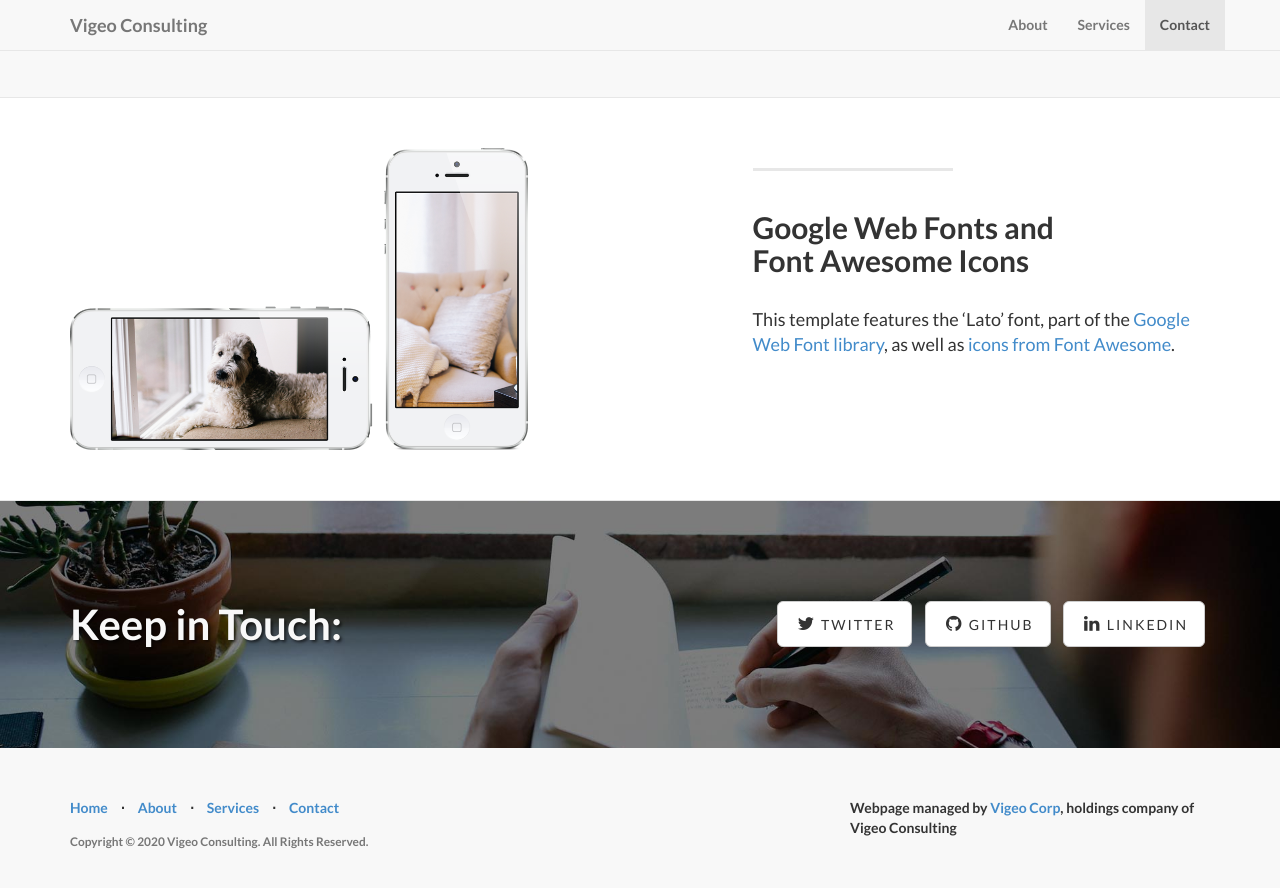
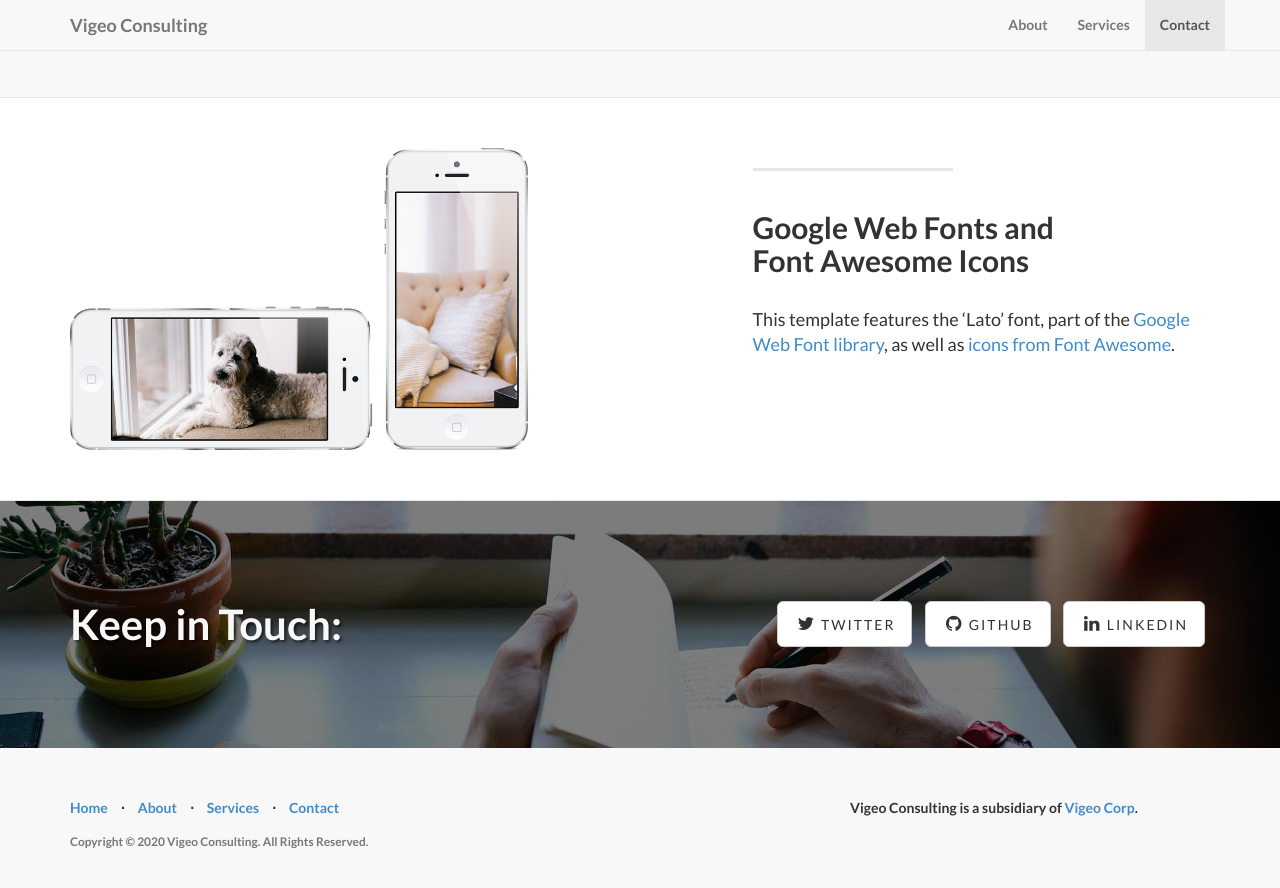
Before and after one commit to starbuck10/vigeoconsult, a Jekyll site: the page built from index.html, in a window 1280 px wide and 900 px high, scrolled down 1902 px. Shown: the top 888 px of the window. Built offline with Jekyll 4.4.1, drawn with Linux system fonts in a browser that asks for light colours.

Commit message:
footer update

```diff
--- a/_config.yml
+++ b/_config.yml
@@ -10,7 +10,7 @@ description: > # "Write an awesome description for your new site here.
   Vigeo Consulting is a niche, boutique management consulting firm located in Denver, CO
   that specializes in management and technology advisory.
 copyright: 'Copyright &copy; 2020 Vigeo Consulting. All Rights Reserved.'
-credits: 'Webpage managed by <a href="http://vigeocorp.com">Vigeo Corp</a>, holdings company of Vigeo Consulting'
+credits: 'Vigeo Consulting is a subsidiary of <a href="http://vigeocorp.com">Vigeo Corp</a>.'
 
 # ----------------------- #
 #    Jekyll & Plugins     #
```
